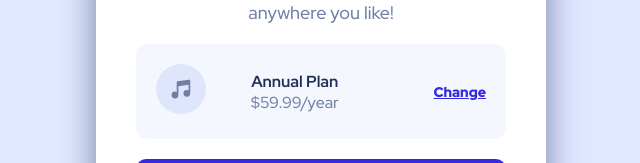
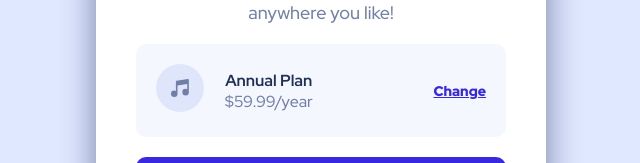
Before and after one commit to luis92guimaraes/order-summary-component, a plain HTML site: page index.html in a window 1280 px wide. Shown: the part 430-593 px from the top of the page, without its empty margins (319-959 px from the left). Drawn offline with Linux system fonts and the light colour scheme.

Commit message:
update style.css

```diff
--- a/src/css/style.css
+++ b/src/css/style.css
@@ -56,25 +56,26 @@
 }
 
 .infos .plan .icon img {
-    width: 50px;
-    height: 50px;
+
 }
 
 .infos .plan .annual{
     color: var(--text-color);
     font-size: 14px;
-    margin-right: 50px;
+    margin-left: -50px;
 }
 
 .infos .plan .annual h4 {
     font-weight: 700;
     font-size: 16px;
     color: var(--title-color);
+    margin-left: -50px;
 }
 
 .infos .plan .annual p {
     font-weight: 300;
     font-size: 16px;
+    margin-left: -50px;
 
 }
 
```
